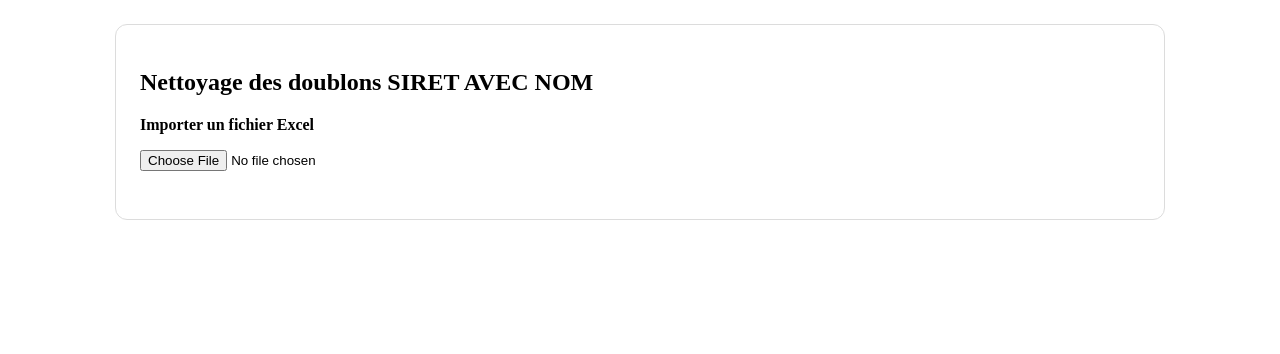
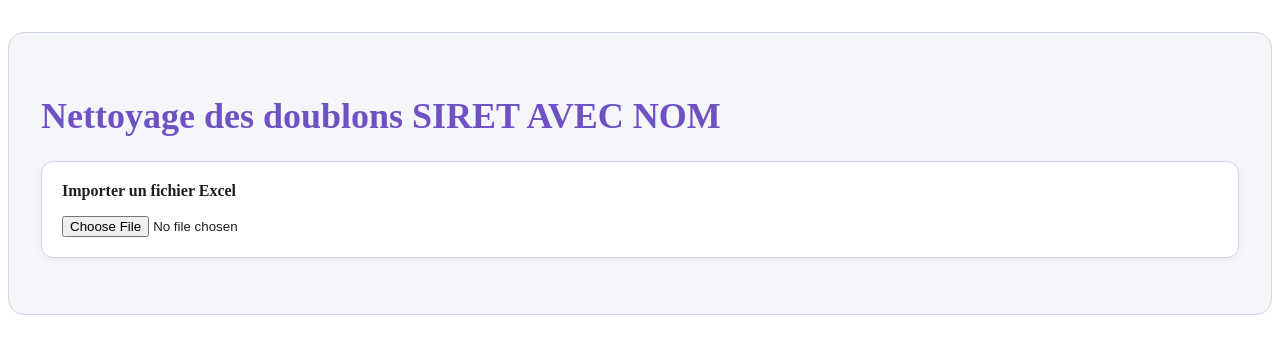
Before and after one commit to laurentsata/excel-dedoublonnage, an Angular app: page / in a window 1280 px wide. Shown: the top 354 px of the page. Built offline with nearby package versions, Linux system fonts and the light colour scheme.

Commit message:
entreprise > Entreprise + couleurs

```diff
--- a/src/app/excel-dedoublonnage/excel-dedoublonnage.component.scss
+++ b/src/app/excel-dedoublonnage/excel-dedoublonnage.component.scss
@@ -1,23 +1,54 @@
 .excel-cleaner {
-  max-width: 1000px;
-  margin: 24px auto;
-  padding: 24px;
-  border: 1px solid #dcdcdc;
-  border-radius: 12px;
-  background: #ffffff;
+  max-width: 1400px;
+  margin: 32px auto;
+  padding: 32px;
+  border: 1px solid #d2d4e6;
+  border-radius: 16px;
+  background: #f5f6fa;
+  color: #1f1f1f;
 }
 
+/* Titres */
+.excel-cleaner h1 {
+  color: #6e51c2;
+  font-size: 36px;
+  margin-bottom: 24px;
+}
+
+.excel-cleaner h2 {
+  color: #1f1f1f;
+  margin-bottom: 16px;
+}
+
+/* Blocs */
 .upload-block,
 .summary-block,
 .actions-block,
-.duplicates-block {
+.duplicates-block,
+.siret-errors-block,
+.field-errors-block {
   margin-bottom: 24px;
 }
 
+/* Cartes */
+.summary-block,
+.duplicates-block,
+.siret-errors-block,
+.field-errors-block,
+.upload-block {
+  background: #ffffff;
+  border: 1px solid #d2d4e6;
+  border-radius: 12px;
+  padding: 20px;
+  box-shadow: 0 2px 8px rgba(0, 0, 0, 0.05);
+}
+
+/* Upload */
 .upload-label {
   display: inline-block;
   margin-bottom: 8px;
-  font-weight: 600;
+  font-weight: 700;
+  color: #1f1f1f;
 }
 
 input[type='file'] {
@@ -25,43 +56,119 @@ input[type='file'] {
   margin-top: 8px;
 }
 
+/* Boutons */
 button {
   margin-right: 12px;
-  padding: 10px 16px;
+  padding: 12px 20px;
   border: none;
   border-radius: 8px;
   cursor: pointer;
-  background: #222;
+  background: #6e51c2;
+  color: #fff;
+  font-weight: 600;
+  transition: all 0.2s ease;
+}
+
+button:hover:not(:disabled) {
+  opacity: 0.9;
+}
+
+button:disabled {
+  cursor: not-allowed;
+  opacity: 0.75;
+}
+
+/* Bouton erreur */
+button.error-button {
+  background: #d91e18;
   color: #fff;
 }
 
-button:hover {
-  opacity: 0.9;
+/* Bouton réinitialiser */
+.actions-block button:last-child {
+  background: #009aa6;
 }
 
+/* Résumé */
+.summary-block strong {
+  color: #6e51c2;
+}
+
+/* Tableaux */
 table {
   width: 100%;
   border-collapse: collapse;
   margin-top: 12px;
+  background: #fff;
 }
 
 th,
 td {
-  border: 1px solid #dcdcdc;
-  padding: 10px;
+  border: 1px solid #d2d4e6;
+  padding: 12px;
   text-align: left;
 }
 
 thead {
-  background: #f5f5f5;
+  background: #6e51c2;
+  color: white;
 }
 
-.siret-errors-block,
+tbody tr:nth-child(even) {
+  background: #f5f6fa;
+}
+
+tbody tr:hover {
+  background: #d2d4e6;
+}
+
+/* Bloc erreurs SIRET */
+.siret-errors-block {
+  margin-top: 24px;
+}
+
+.siret-errors-block h2 {
+  color: #d91e18;
+}
+
+/* Bloc erreurs métier */
 .field-errors-block {
   margin-top: 24px;
 }
 
-button.error-button {
-  background: #c62828;
-  color: #fff;
+.field-errors-block h2 {
+  color: #e05206;
 }
+
+/* Alerte */
+.alert-error {
+  margin: 20px 0;
+  padding: 16px;
+  background: #fce8e8;
+  border-left: 5px solid #d91e18;
+  border-radius: 8px;
+}
+
+/* Mobile */
+@media (max-width: 768px) {
+  .excel-cleaner {
+    margin: 12px;
+    padding: 16px;
+  }
+
+  table {
+    display: block;
+    overflow-x: auto;
+    white-space: nowrap;
+  }
+
+  .actions-block {
+    display: flex;
+    flex-direction: column;
+    gap: 10px;
+  }
+
+  button {
+    width: 100%;
+  }
+}
--- a/src/app/excel-dedoublonnage/excel-dedoublonnage.component.ts
+++ b/src/app/excel-dedoublonnage/excel-dedoublonnage.component.ts
@@ -564,6 +564,23 @@ normalizeSexe(value: unknown): string {
   return '';
 }
 
+/**
+ * Cette méthode normalise certains rôles connus.
+ */
+normalizeRole(value: string): string {
+  const role = value.trim().toLowerCase();
+
+  if (role === 'gestionnaire entreprise') {
+    return 'Gestionnaire Entreprise';
+  }
+
+  if (role === 'gestionnaire utilisateur') {
+    return 'Gestionnaire Utilisateur';
+  }
+
+  return value.trim();
+}
+
   /**
    * Cette méthode transforme une ligne source vers le format CSV final attendu.
    */
@@ -588,7 +605,7 @@ normalizeSexe(value: unknown): string {
       actif: this.normalizeActif(this.findActifValue(row)),
 
       // Cette ligne mappe le rôle vers la colonne finale "role"
-      role: this.findRoleValue(row)
+      role: this.normalizeRole(this.findRoleValue(row))
     };
   }
 
```
